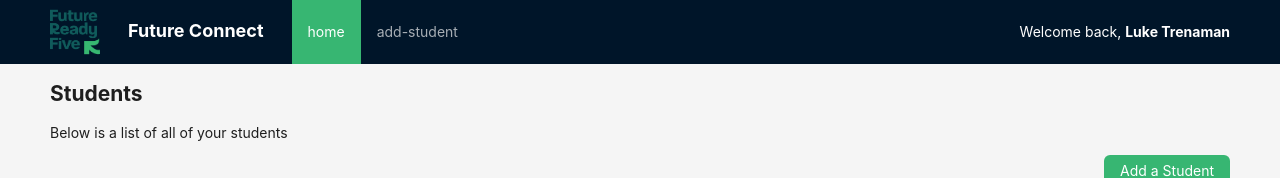
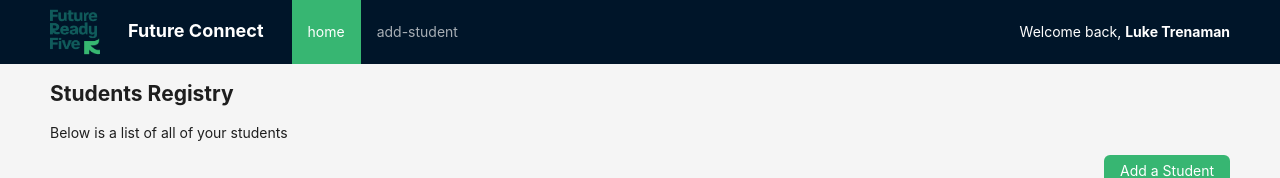
Before and after one commit to cfgcolumbus23/Team-11, a Next.js app in the folder client/: page / in a window 1280 px wide. Shown: the top 178 px of the page. Built offline with nearby package versions, Linux system fonts and the light colour scheme; no server answers.

Commit message:
Polishing: Changed title and description for student page and 'view report' page

```diff
--- a/client/app/[id]/report/page.js
+++ b/client/app/[id]/report/page.js
@@ -136,7 +136,8 @@ export default function Report() {
 
     return (
         <div>
-            <h3>Report</h3>
+            <h2>Report Dashboard</h2>
+            <p>Track and compare student progress, report results, and recommended resources</p>
             <Table dataSource={data} columns={columns} />
         </div>
     );
--- a/client/app/page.js
+++ b/client/app/page.js
@@ -3,7 +3,7 @@ import { StudentList } from './StudentList';
 export default function StudentReports() {
   return (
     <div>
-      <h2>Students</h2>
+      <h2>Students Registry</h2>
       <p>Below is a list of all of your students</p>
       <StudentList />
     </div>
```
